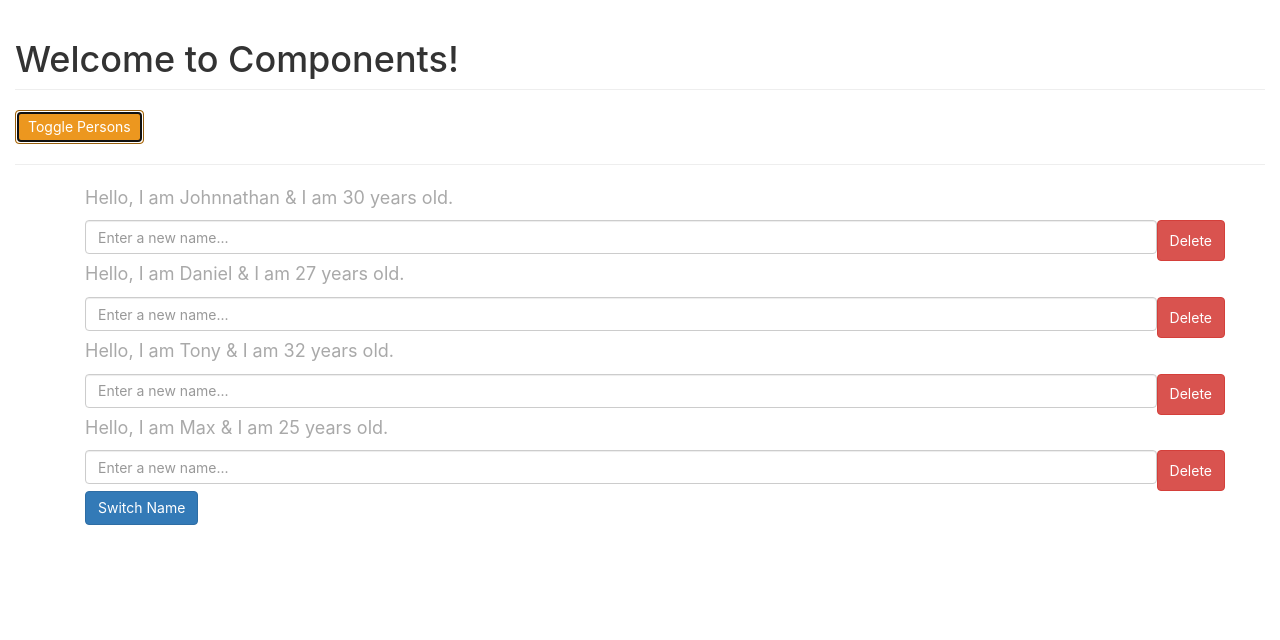
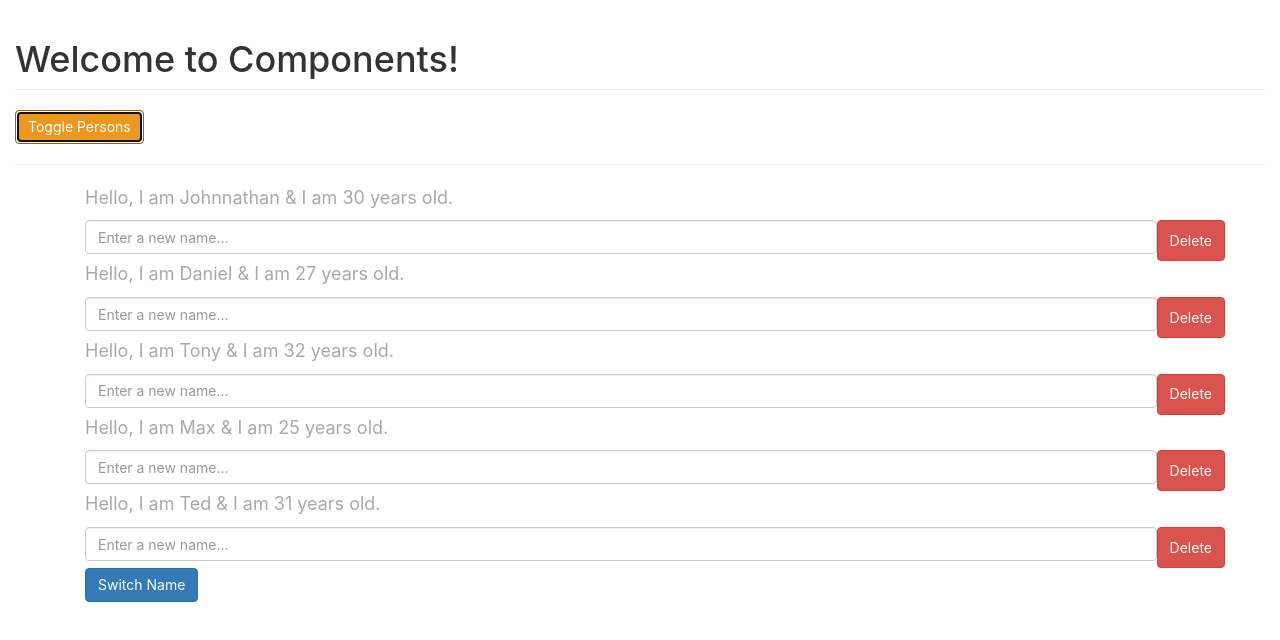
Before and after one commit to arunkudiyal/fsd_elite_react_01, a React (Create React App) app: page / in a window 1280 px wide. Both pictures are taken after a click on the button "Toggle Persons". Shown: the top 640 px of the page. Built offline with nearby package versions, Linux system fonts and the light colour scheme.

Commit message:
CRETAION & UPDATion Lifecycle Methods

```diff
--- a/src/App.js
+++ b/src/App.js
@@ -2,33 +2,34 @@ import { Component } from "react";
 import Person from "./components/Person";
 
 class App extends Component {
-  constructor(props) {
-    console.log(`[App.js] contructor`)
-    super()
   // State -> A Way to create & manage your own data within the comp.
   // State is just a normal JS OBJECT
+  constructor(props) {
+    super(props)
+    console.log(`[App.js] constructor()`)
     this.state = {
       persons: [
         { id: 'Person-One', name: 'Johnnathan', age: '30' },
         { id: 'Person-Two', name: 'Daniel', age: '27' },
         { id: 'Person-Three', name: 'Tony', age: '32' },
-        { id: 'Person-Four', name: 'Max', age: '25' }
+        { id: 'Person-Four', name: 'Max', age: '25' },
+        { id: 'Person-Five', name: 'Ted', age: '31' }
       ],
       someOtherStateValue: 'This is an another state value',
       showPersons: false
     }
   }
 
-  static getDerivedStateFromProps = (props, state) => {
-    console.log(`[App.js] getDeriveredStateFromProps`)
+  static getDerivedStateFromProps(props, state) {
+    console.log(`[App.js] getDerivedStateFromProps`)
     console.log(props)
     console.log(state)
-    return state
+    return state;
   }
 
-  componentDidMount = () => {
-    // cause side-effect
-    console.log(`[App.js] componentDidMount`)
+  componentDidMount() {
+    // API calls / DB Connections / Side-Effects
+    console.log(`[App.js] componentDidMount()`)
   }
 
   switchNameHandler = () => {
@@ -66,7 +67,7 @@ class App extends Component {
   }
 
   render() {
-    console.log(`[App.js] render`)
+    console.log(`[App.js] render()`)
     // JavaScript
     let persons = (
       <small>The content will be displayed once the button is clicked...</small>
@@ -76,7 +77,8 @@ class App extends Component {
       // persons variable is now a JSX - ()
       persons = (
         <div className="container" >
-          {this.state.persons.map((person, index) => {
+          {
+            this.state.persons.map((person, index) => {
               return (
                 <Person
                   key={person.id}
@@ -85,7 +87,8 @@ class App extends Component {
                   deleted={() => this.deletePersonHandler(index)}
                   changed={(event) => this.nameChangedHandler(event, person.id)} />
               )
-          })}
+            })
+          }
           <button onClick={this.switchNameHandler} className='btn btn-primary'>Switch Name</button>
         </div>
       )
--- a/src/components/Person.jsx
+++ b/src/components/Person.jsx
@@ -1,26 +1,70 @@
+import { Component } from 'react'
 import './Person.css'
 
-const Person = (props) => {
-    console.log(`[Person.js] rendering...`)
-    // JavaScript
-    // const paraStyles = {
-    //     color: 'grey',
-    //     fontSize: '20px'
-    // }
+class Person extends Component {
+    constructor(props) {
+        super(props)
+        this.state = {}
+    }
+
+    static getDerivedStateFromProps(props, state) {
+        console.log(`[Person.js] getDerivedStateFromProps()`)
+        return state
+    }
+
+    shouldComponentUpdate(newProps, newState) {
+        console.log(`[Person.js] shouldComponentUpdate()`)
+        console.log(newProps)
+        console.log(newState)
+        return true
+    }
+
+    getSnapshotBeforeUpdate() {
+        console.log(`[Person.js] getSnapshotBeforeUpdate()`)
+        return null
+    }
+
+    componentDidUpdate() {
+        console.log(`[Person.js] componentDidUpdate()`)
+    }
+
+    render() {
+        console.log(`[Person.js] render()`)
         return (
             // <p id='my-para' style={paraStyles}>Hello, I am {props.name} & I am {props.age} years old.</p>
             <div>
-            <p id='my-para'>Hello, I am {props.name} & I am {props.age} years old.</p>
+                <p id='my-para'>Hello, I am {this.props.name} & I am {this.props.age} years old.</p>
                 <div style={{ display: 'flex' }}>
-                <input onChange={props.changed} className='form-control' type="text" placeholder='Enter a new name...' /> <hr />
-                <button onClick={props.deleted} className='btn btn-danger'>Delete</button>
+                    <input onChange={this.props.changed} className='form-control' type="text" placeholder='Enter a new name...' /> <hr />
+                    <button onClick={this.props.deleted} className='btn btn-danger'>Delete</button>
                 </div>
             </div>
         )
     }
-
-Person.defaultProps = {
-    name: 'Default Name Value',
-    age: 0
 }
 export default Person;
+
+// const Person = (props) => {
+//     console.log(`[Person.js] rendering...`)
+//     // JavaScript
+//     // const paraStyles = {
+//     //     color: 'grey',
+//     //     fontSize: '20px'
+//     // }
+//     return (
+//         // <p id='my-para' style={paraStyles}>Hello, I am {props.name} & I am {props.age} years old.</p>
+//         <div>
+//             <p id='my-para'>Hello, I am {props.name} & I am {props.age} years old.</p>
+//             <div style={{ display: 'flex' }}>
+//                 <input onChange={props.changed} className='form-control' type="text" placeholder='Enter a new name...' /> <hr />
+//                 <button onClick={props.deleted} className='btn btn-danger'>Delete</button>
+//             </div>
+//         </div>
+//     )
+// }
+
+// Person.defaultProps = {
+//     name: 'Default Name Value',
+//     age: 0
+// }
+// export default Person;
```
Lines whose indentation alone changed are shown as unchanged.
